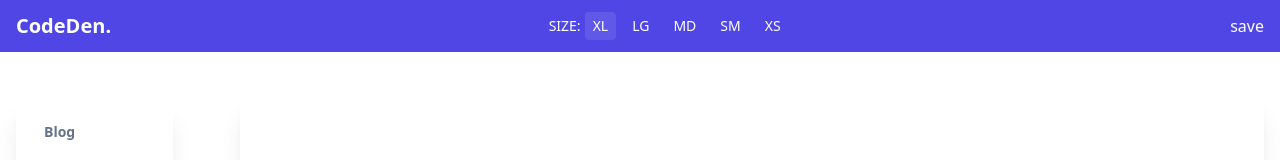
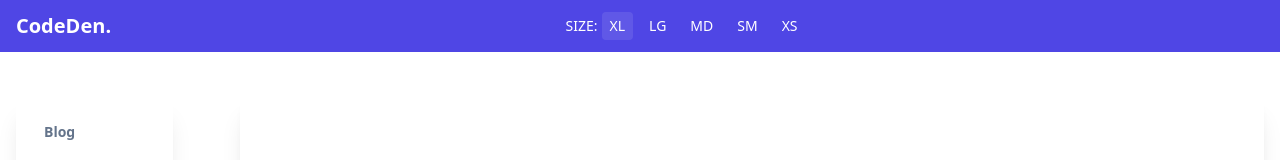
Before and after one commit to kromate/Codeden, a Vue app: page /stage in a window 1280 px wide. Shown: the top 160 px of the page. Built offline with nearby package versions, Linux system fonts and the light colour scheme; no server answers.

Commit message:
--- Auto-Git Commit ---

```diff
--- a/src/views/stage/index.vue
+++ b/src/views/stage/index.vue
@@ -1,7 +1,7 @@
 <template>
 	<DefaultLayout>
 		<nav
-			class="bg-primary px-4 z-50 fixed top-0 inset-x-0 mb-48 flex justify-between"
+			class="bg-primary px-4 z-50 fixed top-0 inset-x-0 mb-48 flex justify-between min-h-[52px]"
 		>
 			<router-link
 				to="/"
@@ -28,6 +28,7 @@
 
 			<div class="flex gap-8">
 				<button
+					v-if="stagedComp.length"
 					class="btn hover:bg-transparent px-0 font-normal"
 					@click="saveBlock"
 				>
```
